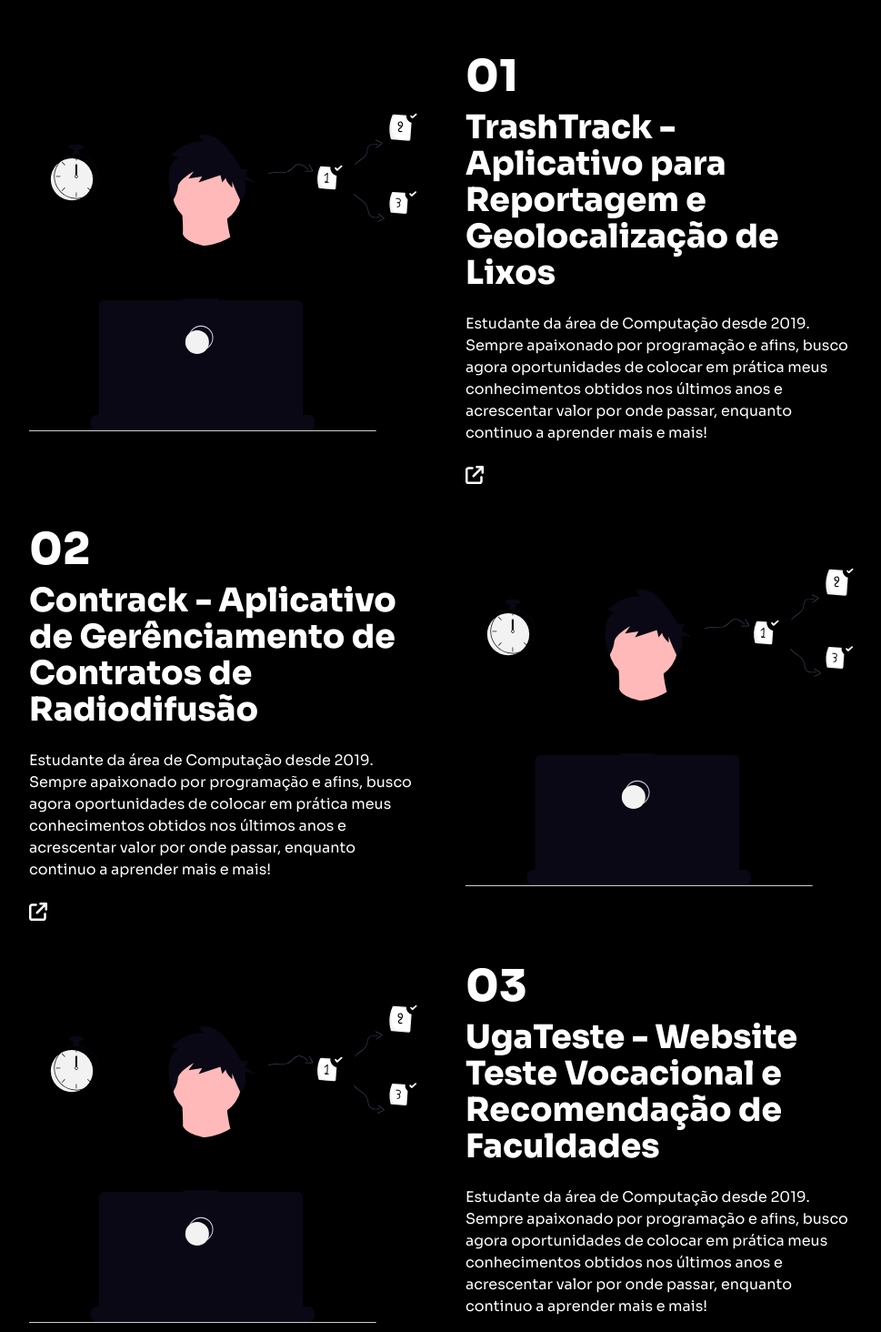
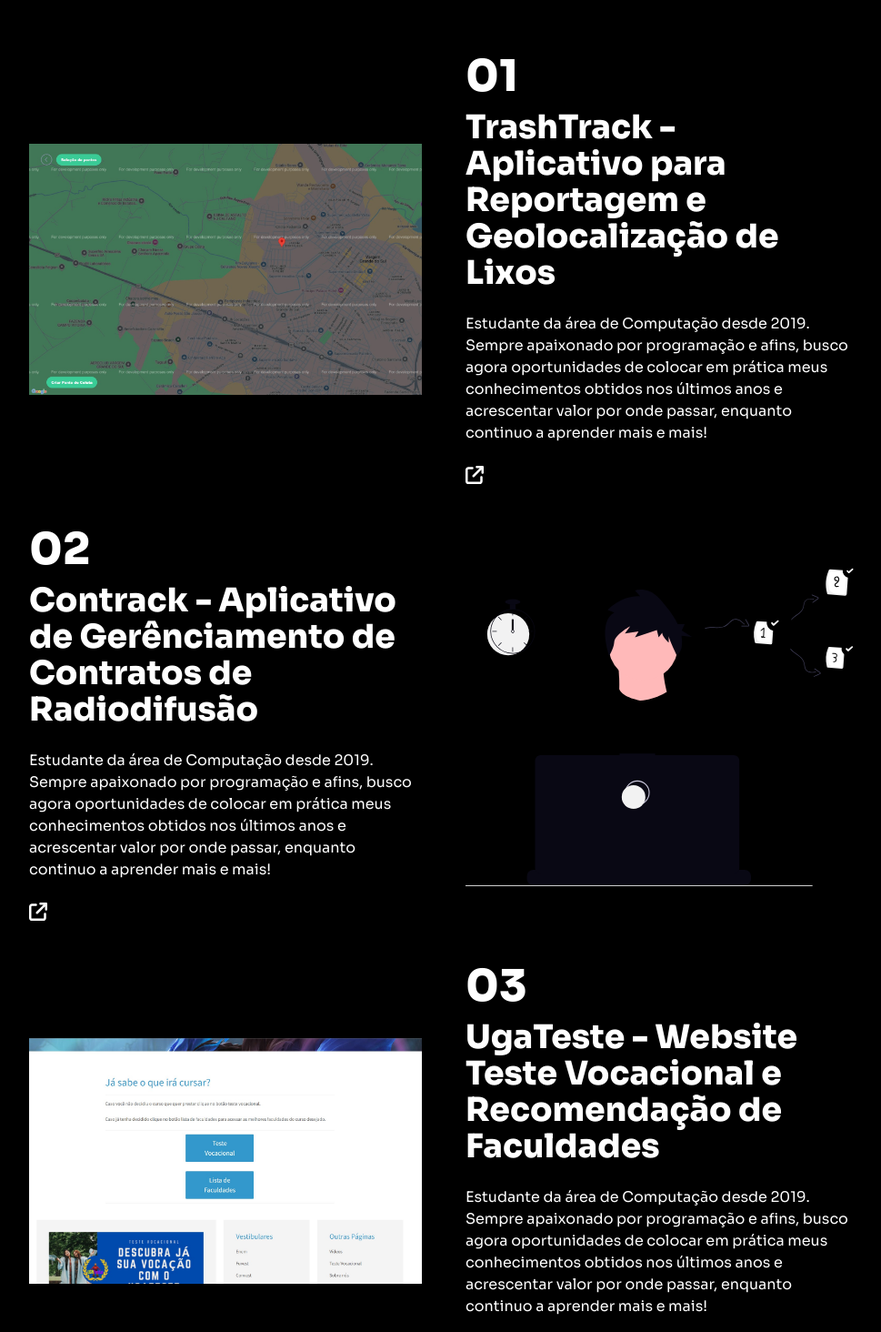
Before and after one commit to VictorRms03/Meu-Portfolio, a Next.js app: page / in a window 1280 px wide. Shown: the part 3066-4530 px from the top of the page at 91% size, without its empty margins (152-1121 px from the left). Built offline with nearby package versions, Linux system fonts and the light colour scheme.

Commit message:
feat: imagens de projetos

```diff
--- a/src/components/Projetos/ProjetosList.tsx
+++ b/src/components/Projetos/ProjetosList.tsx
@@ -9,7 +9,7 @@ export default function HeroSocials() {
 
                 <div className="w-1/2">
 
-                    <Image src="/images/devPicture.svg" alt="Ilustração de dev" width={600} height={600}/>
+                    <Image src="/images/TrashTrack.jpg" alt="Ilustração de dev" width={500} height={500}/>
 
                 </div>
 
@@ -23,7 +23,7 @@ export default function HeroSocials() {
                         anos e acrescentar valor por onde passar, enquanto continuo a aprender mais e mais!
                     </p>
 
-                    <a href="" target="_blank">
+                    <a href="https://github.com/VictorRms03/TrashTrack" target="_blank">
                         <Image src="/icons/redirect.svg" alt="Redirecionar para projeto" width={20} height={20} className="invert" />
                     </a>
 
@@ -43,7 +43,7 @@ export default function HeroSocials() {
                         anos e acrescentar valor por onde passar, enquanto continuo a aprender mais e mais!
                     </p>
 
-                    <a href="" target="_blank">
+                    <a href="https://github.com/ifsp-sbv-projetos-bcc/pidc-pde-2025" target="_blank">
                         <Image src="/icons/redirect.svg" alt="Redirecionar para projeto" width={20} height={20} className="invert" />
                     </a>
 
@@ -51,7 +51,7 @@ export default function HeroSocials() {
 
                 <div className="w-1/2">
 
-                    <Image src="/images/devPicture.svg" alt="Ilustração de dev" width={600} height={600}/>
+                    <Image src="/images/devPicture.svg" alt="Ilustração de dev" width={500} height={500}/>
 
                 </div>
 
@@ -61,7 +61,7 @@ export default function HeroSocials() {
 
                 <div className="w-1/2">
 
-                    <Image src="/images/devPicture.svg" alt="Ilustração de dev" width={600} height={600}/>
+                    <Image src="/images/UgaTeste.jpg" alt="Ilustração de dev" width={500} height={500}/>
 
                 </div>
 
@@ -75,7 +75,7 @@ export default function HeroSocials() {
                         anos e acrescentar valor por onde passar, enquanto continuo a aprender mais e mais!
                     </p>
 
-                    <a href="" target="_blank">
+                    <a href="https://github.com/VictorRms03/UgaTeste" target="_blank">
                         <Image src="/icons/redirect.svg" alt="Redirecionar para projeto" width={20} height={20} className="invert" />
                     </a>
 
```
Also changed, not shown: public/images/TrashTrack.jpg (added), public/images/UgaTeste.jpg (added).
